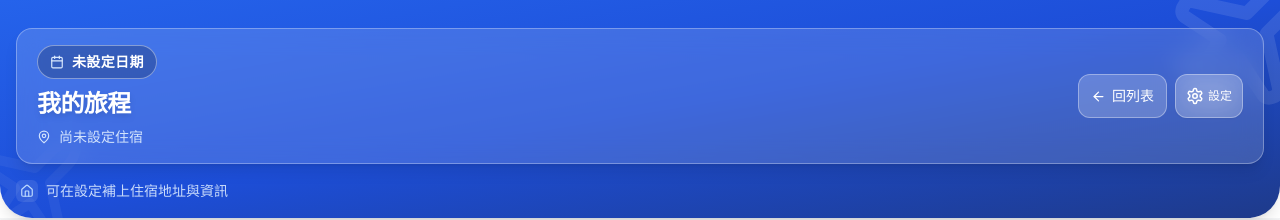
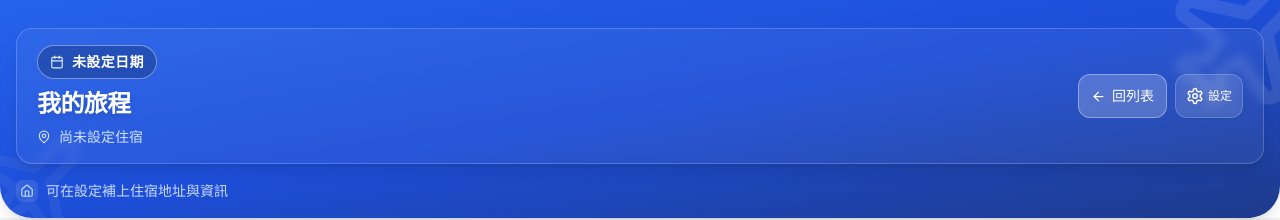
Before and after one commit to ZUIHUI/trip-planner, a React (Vite) app: page /trip/1 in a window 1280 px wide. Shown: the top 220 px of the page. Built offline with nearby package versions, Linux system fonts and the light colour scheme; no server answers; the database is empty.

Commit message:
Adjust settings glass panel transparency for clearer cover image

```diff
--- a/src/components/Header.jsx
+++ b/src/components/Header.jsx
@@ -42,7 +42,7 @@ const Header = forwardRef(({
           <Plane size={120} />
         </div>
 
-        <div className={`relative rounded-2xl border border-white/30 bg-white/15 supports-[backdrop-filter]:bg-white/12 backdrop-blur-md shadow-lg px-4 sm:px-5 py-3 sm:py-4 transition-all duration-300 ${isScrolled ? 'mb-2' : 'mb-4'}`}>
+        <div className={`relative rounded-2xl border border-white/20 bg-white/10 supports-[backdrop-filter]:bg-white/5 backdrop-blur-sm shadow-lg px-4 sm:px-5 py-3 sm:py-4 transition-all duration-300 ${isScrolled ? 'mb-2' : 'mb-4'}`}>
           <div className="flex flex-wrap items-center justify-between gap-3 sm:gap-4">
             <div className="min-w-0 flex-1 space-y-2">
               <div className="inline-flex max-w-full items-center gap-2 rounded-full border border-white/40 bg-black/20 px-3 py-1.5">
@@ -84,7 +84,7 @@ const Header = forwardRef(({
               )}
               <button
                 onClick={onSettingsOpen}
-                className="touch-target inline-flex h-9 items-center justify-center gap-1 rounded-xl border border-white/35 bg-white/20 px-2.5 backdrop-blur-md shadow-sm transition-all hover:bg-white/30 active:scale-95"
+                className="touch-target inline-flex h-9 items-center justify-center gap-1 rounded-xl border border-white/20 bg-white/10 px-2.5 backdrop-blur-sm shadow-sm transition-all hover:bg-white/20 active:scale-95"
                 title="設定"
                 aria-label="開啟設定"
               >
```
